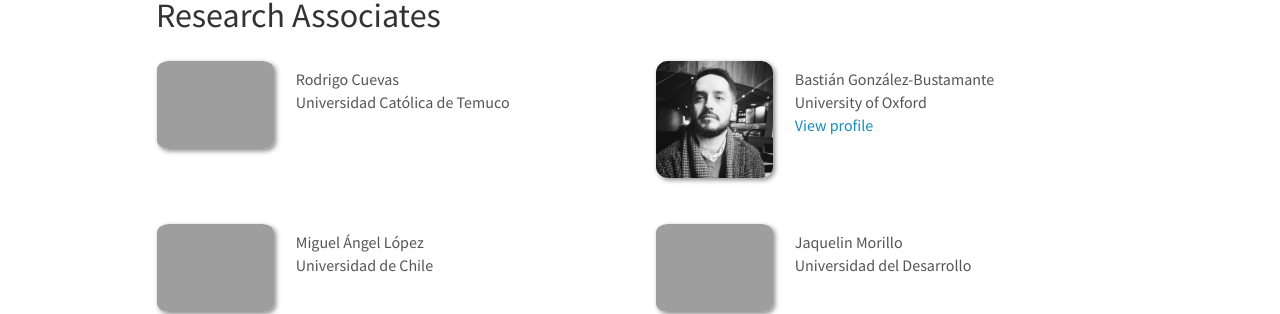
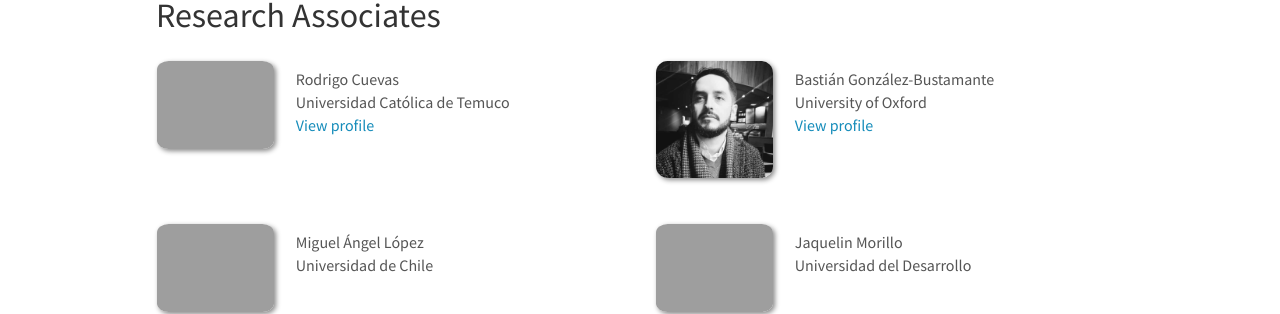
Before and after one commit to training-datalab/old-training-datalab.com, a Jekyll site: the page built from _pages/team.md, in a window 1280 px wide and 900 px high. Shown: the part 378-692 px from the top of the window. Built offline with Jekyll 4.4.1, drawn with Linux system fonts in a browser that asks for light colours; nearby versions of some CDN libraries.

Commit message:
Update associates.yml

```diff
--- a/_data/associates.yml
+++ b/_data/associates.yml
@@ -2,7 +2,7 @@
   photo: rcuevas.jpg
   info: Universidad Católica de Temuco
   email: rodrigo.cuevas@uct.cl
-  website:
+  website: <a href="/team/rcuevas">View profile</a>
 
 - name: Bastián González-Bustamante
   photo: bgonzalezbustamante.jpg
```
